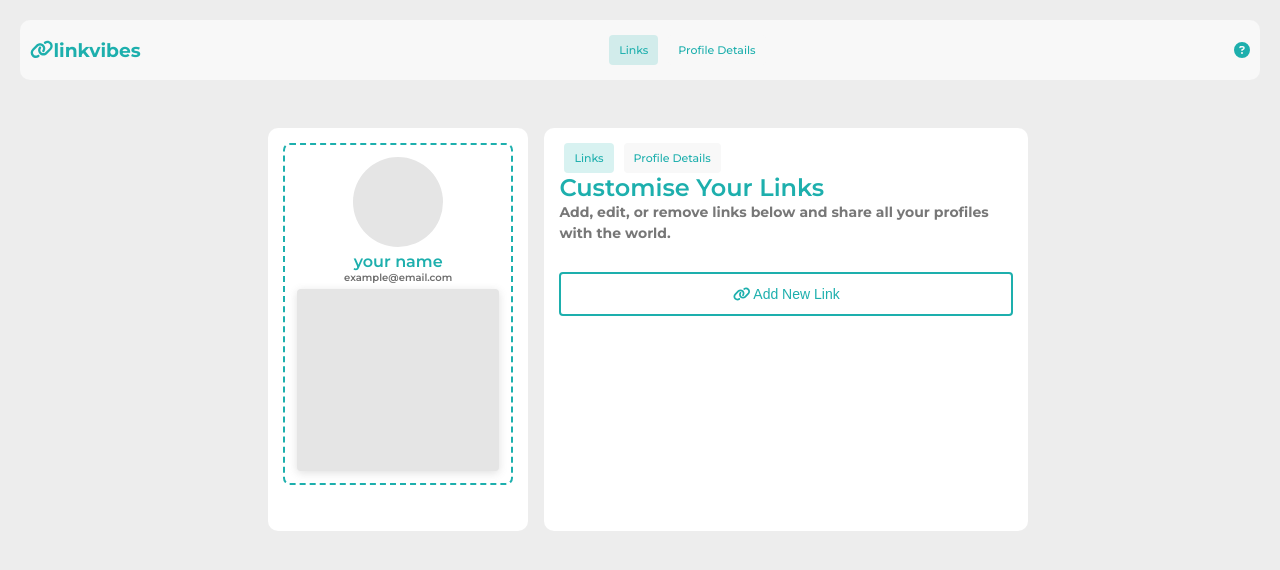
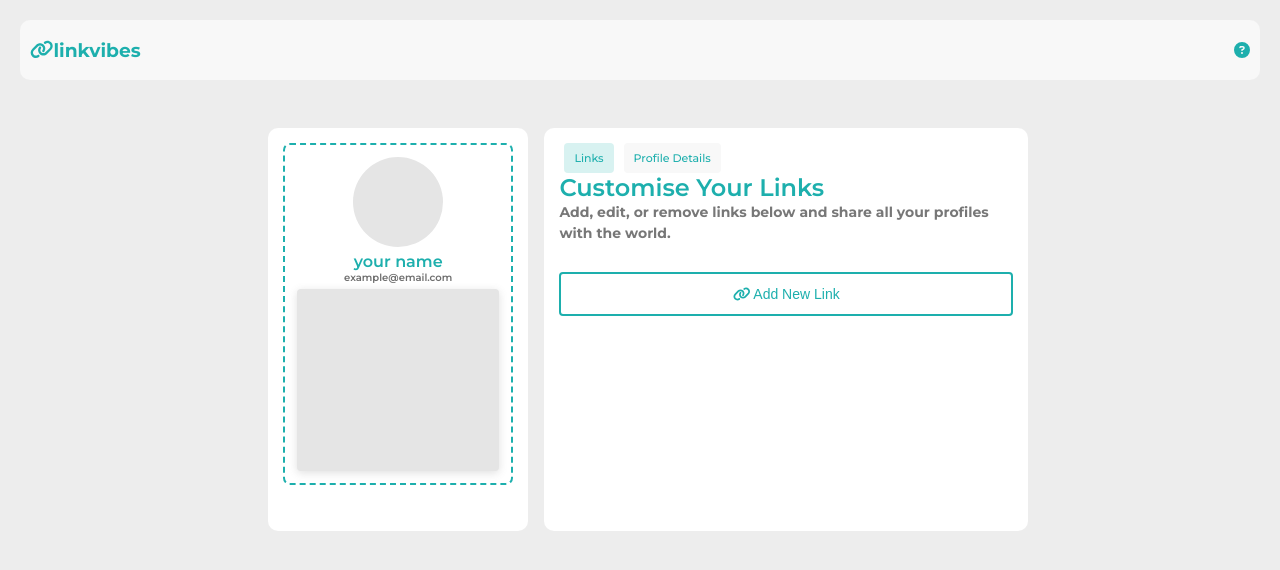
Before and after one commit to danishofcodes/linkvibes, a React (Vite) app: page / in a window 1280 px wide. Shown: the top 570 px of the page. Built offline with nearby package versions, Linux system fonts and the light colour scheme.

Commit message:
Update Navbar.jsx

```diff
--- a/src/components/Navbar.jsx
+++ b/src/components/Navbar.jsx
@@ -2,24 +2,11 @@ import { faEye, faLink, faQuestionCircle } from '@fortawesome/free-solid-svg-ico
 import { FontAwesomeIcon } from '@fortawesome/react-fontawesome'
 import React from 'react'
 
-export default function Navbar({ menuSelector, menu , handlePreview}) {
+export default function Navbar() {
   return (
     <nav>
       <h3 className="logo"> <FontAwesomeIcon icon={faLink} />linkvibes</h3>
-      <div>
-        <button
-          className={`btnsolid ${menu === 'links' ? 'active' : ''}`}
-          onClick={() => menuSelector('links')}
-        >
-          Links
-        </button>
-        <button
-          className={`btnsolid ${menu === 'profiledetails' ? 'active' : ''}`}
-          onClick={() => menuSelector('profiledetails')}
-        >
-          Profile Details
-        </button>
-      </div>
+
       <div style={{color:"#1dafad"}}><FontAwesomeIcon icon={faQuestionCircle}/></div>
       {/* <button className='btn-rounded' onClick={handlePreview}> <FontAwesomeIcon icon={faEye} /> &nbsp;preview</button> */}
     </nav>
```
